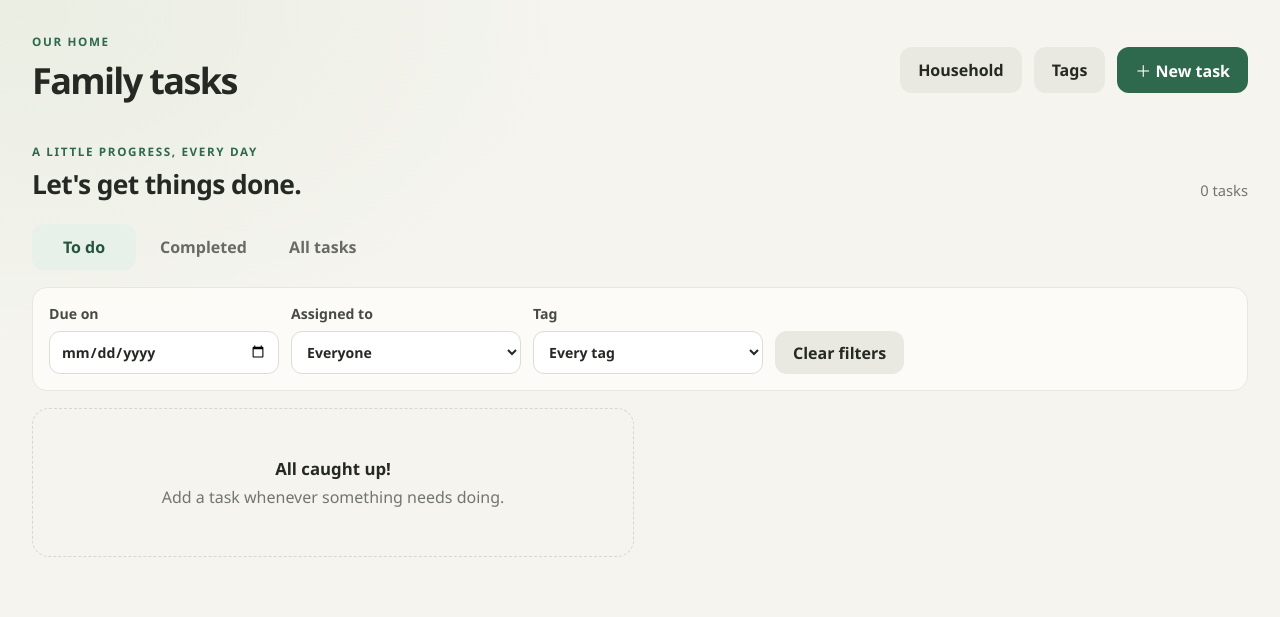
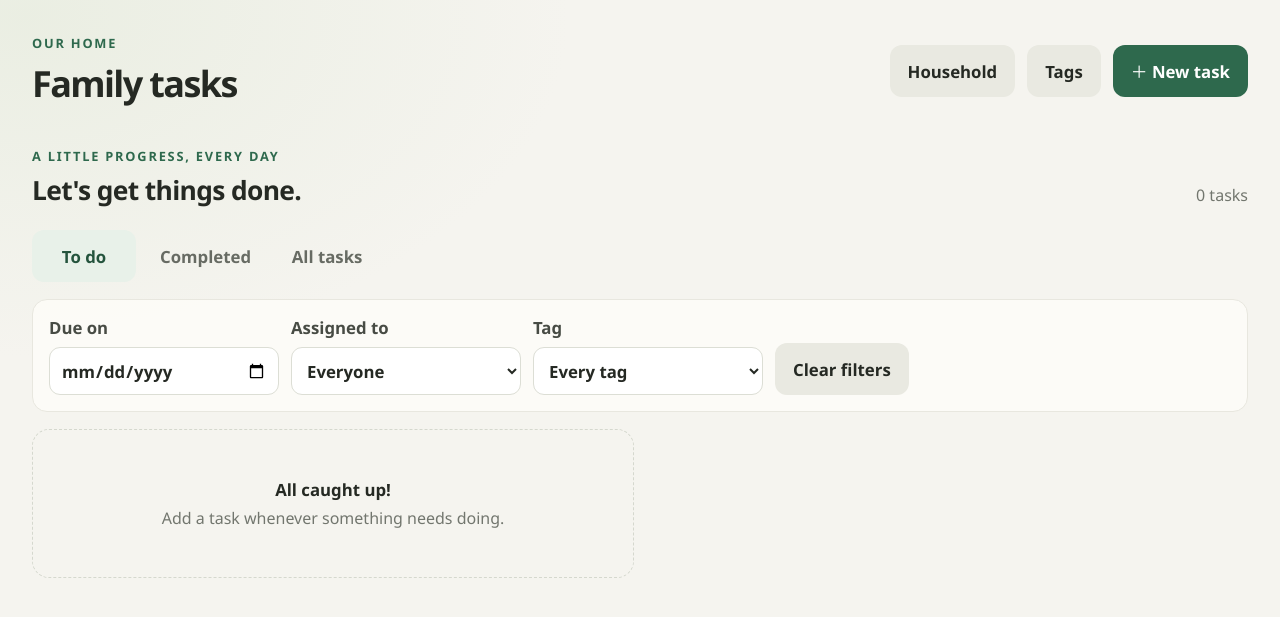
Before and after one commit to zombiecmp/TaskPlannerPi, a Flask app: page / in a window 1280 px wide. Shown: the top 617 px of the page. Run offline with Flask 3, Linux system fonts and the light colour scheme; data comes from the database, SQL or seed files in the repository; data that the repository does not hold is empty.

Commit message:
Enhance UI with improved font sizes and button dimensions for better accessibility

```diff
--- a/static/style.css
+++ b/static/style.css
@@ -262,6 +262,15 @@ h2 { margin-bottom: 0; font-size: 1.2rem; letter-spacing: -.025em; }
 @media (min-width: 1200px) {
   .app-shell { width: min(100% - 64px, 1600px); }
   .task-list { grid-template-columns: repeat(2, minmax(0, 1fr)); }
+  .eyebrow { font-size: .8rem; }
+  .field { font-size: 1.05rem; }
+  .button, .filter-tab, .member-action { min-height: 52px; font-size: 1.05rem; }
+  .field input, .field select, .field textarea { min-height: 52px; font-size: 1.05rem; }
+  .filter-field input, .filter-field select { min-height: 48px; }
+  .task-count, .panel-copy, .task-details, .alert-banner li { font-size: 1rem; }
+  .task-title { font-size: 1.12rem; }
+  .task-meta { font-size: .95rem; }
+  .task-action { min-width: 48px; min-height: 48px; }
 }
 
 @media (prefers-reduced-motion: reduce) {
```
